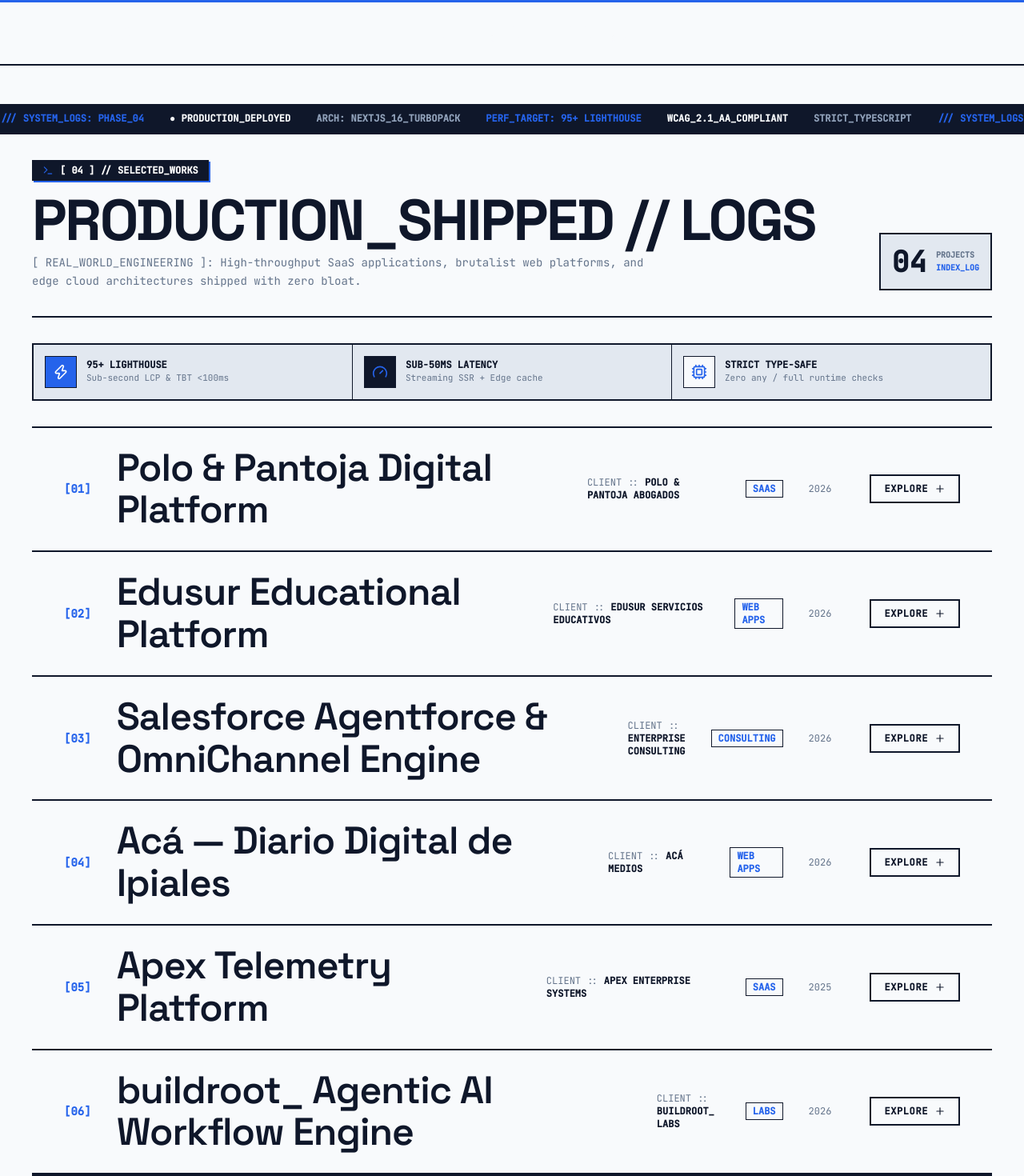
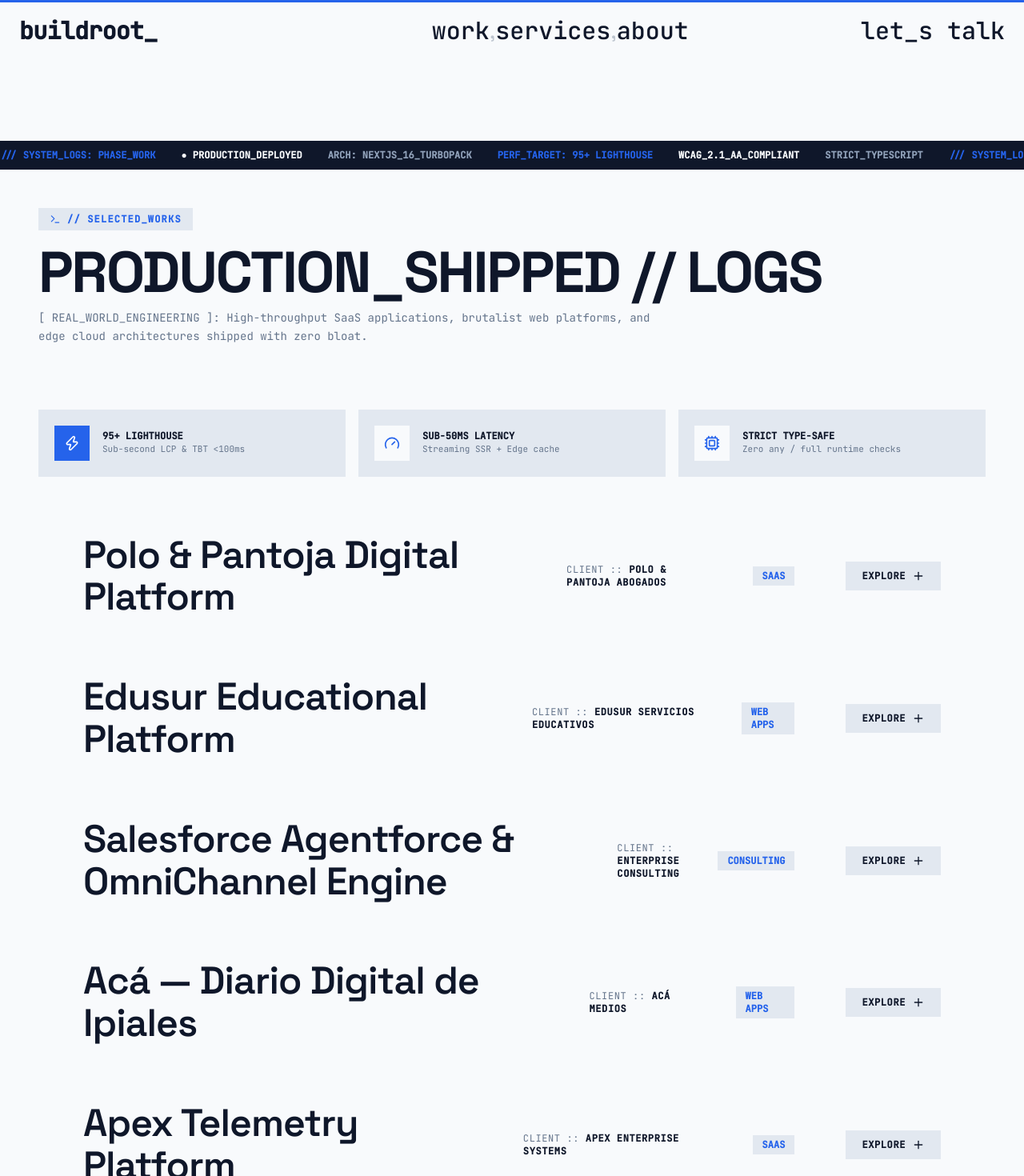
Before and after one commit to buildroot-tech/front-buildroot, a Next.js app: page /work in a window 1280 px wide. Shown: the top 1470 px of the page at 80% size. Built offline with nearby package versions, Linux system fonts and the light colour scheme.

Commit message:
feat(header): section-based color change with IntersectionObserver
- Navbar color changes based on which section is in view
- Dark sections (hero, cta) show light text
- Light sections show dark text
- Smooth transition between sections

```diff
--- a/components/layout/Footer.tsx
+++ b/components/layout/Footer.tsx
@@ -80,7 +80,7 @@ export function Footer() {
         {/* Bottom */}
         <div className="mt-12 flex flex-col items-center justify-between gap-4 border-t-2 border-[var(--border)] pt-6 sm:flex-row">
           <p className="font-mono text-xs text-[var(--text-muted)]">
-            © {new Date().getFullYear()} buildroot_. All rights reserved.
+            © buildroot_. All rights reserved.
           </p>
           <p className="font-mono text-xs text-[var(--text-muted)]">
             Built with Next.js & Tailwind
--- a/components/layout/Header.tsx
+++ b/components/layout/Header.tsx
@@ -1,6 +1,6 @@
 "use client";
 
-import { useState, useEffect } from "react";
+import { useState, useEffect, useRef } from "react";
 import Link from "next/link";
 import { motion, AnimatePresence } from "framer-motion";
 import { cn } from "@/lib/utils";
@@ -12,15 +12,36 @@ const navLinks = [
   { href: "/about", label: "about" },
 ];
 
+// Sections that have dark backgrounds (need light text)
+const darkSections = ["hero", "cta"];
+
 export function Header() {
-  const [scrolled, setScrolled] = useState(false);
+  const [activeSection, setActiveSection] = useState<string>("hero");
   const [mobileOpen, setMobileOpen] = useState(false);
+  const observerRef = useRef<IntersectionObserver | null>(null);
 
   useEffect(() => {
-    const onScroll = () => setScrolled(window.scrollY > 50);
-    window.addEventListener("scroll", onScroll, { passive: true });
-    return () => window.removeEventListener("scroll", onScroll);
+    const sections = document.querySelectorAll("section[id]");
+
+    observerRef.current = new IntersectionObserver(
+      (entries) => {
+        entries.forEach((entry) => {
+          if (entry.isIntersecting) {
+            setActiveSection(entry.target.id);
+          }
+        });
+      },
+      { threshold: 0.5 }
+    );
+
+    sections.forEach((section) => observerRef.current?.observe(section));
+
+    return () => {
+      observerRef.current?.disconnect();
+    };
   }, []);
+
+  const isDarkSection = darkSections.includes(activeSection);
 
   useEffect(() => {
     if (mobileOpen) {
@@ -38,9 +59,9 @@ export function Header() {
       <header
         className={cn(
           "fixed top-0 left-0 right-0 z-50 transition-colors duration-300",
-          scrolled
-            ? "bg-[var(--bg-primary)]"
-            : "bg-transparent",
+          isDarkSection
+            ? "bg-transparent"
+            : "bg-[var(--bg-primary)]",
         )}
       >
         <div className="flex items-center justify-between px-6 py-5 overflow-hidden">
@@ -49,7 +70,7 @@ export function Header() {
             href="/"
             className="font-mono text-3xl font-bold tracking-tight"
             style={{
-              color: scrolled ? "var(--text-primary)" : "var(--text-inverse)",
+              color: isDarkSection ? "var(--text-inverse)" : "var(--text-primary)",
             }}
           >
             <ScrambleText text="buildroot_" speed={80} />
@@ -63,9 +84,7 @@ export function Header() {
                   href={link.href}
                   className="group relative font-mono text-3xl font-medium transition-colors hover:text-[var(--accent)]"
                   style={{
-                    color: scrolled
-                      ? "var(--text-primary)"
-                      : "var(--text-inverse)",
+                    color: isDarkSection ? "var(--text-inverse)" : "var(--text-primary)",
                     minWidth: `${link.label.length}ch`,
                   }}
                 >
@@ -76,9 +95,7 @@ export function Header() {
                   <span
                     className="text-3xl"
                     style={{
-                      color: scrolled
-                        ? "var(--text-muted)"
-                        : "var(--text-inverse)",
+                      color: isDarkSection ? "var(--text-inverse)" : "var(--text-muted)",
                       opacity: 0.4,
                     }}
                   >
@@ -94,7 +111,7 @@ export function Header() {
             href="/contact"
             className="group relative font-mono text-3xl font-medium transition-colors hover:text-[var(--accent)] ml-8"
             style={{
-              color: scrolled ? "var(--text-primary)" : "var(--text-inverse)",
+              color: isDarkSection ? "var(--text-inverse)" : "var(--text-primary)",
               minWidth: "9ch",
             }}
           >
@@ -111,9 +128,9 @@ export function Header() {
             <motion.span
               className="block h-0.5 w-6"
               style={{
-                background: scrolled
-                  ? "var(--text-primary)"
-                  : "var(--text-inverse)",
+                background: isDarkSection
+                  ? "var(--text-inverse)"
+                  : "var(--text-primary)",
               }}
               animate={mobileOpen ? { rotate: 45, y: 8 } : { rotate: 0, y: 0 }}
               transition={{ duration: 0.2 }}
@@ -121,9 +138,9 @@ export function Header() {
             <motion.span
               className="block h-0.5 w-6"
               style={{
-                background: scrolled
-                  ? "var(--text-primary)"
-                  : "var(--text-inverse)",
+                background: isDarkSection
+                  ? "var(--text-inverse)"
+                  : "var(--text-primary)",
               }}
               animate={mobileOpen ? { opacity: 0 } : { opacity: 1 }}
               transition={{ duration: 0.2 }}
@@ -131,9 +148,9 @@ export function Header() {
             <motion.span
               className="block h-0.5 w-6"
               style={{
-                background: scrolled
-                  ? "var(--text-primary)"
-                  : "var(--text-inverse)",
+                background: isDarkSection
+                  ? "var(--text-inverse)"
+                  : "var(--text-primary)",
               }}
               animate={
                 mobileOpen ? { rotate: -45, y: -8 } : { rotate: 0, y: 0 }
--- a/components/work/ProjectRow.tsx
+++ b/components/work/ProjectRow.tsx
@@ -17,53 +17,46 @@ export function ProjectRow({ project, onSelectCaseStudy }: ProjectRowProps) {
   const primaryMetric = project.metrics[0];
 
   return (
-    <div className="w-full border-b-2 border-[var(--border)] bg-[var(--bg-primary)] transition-colors duration-200">
-      {/* Locomotive-Style Horizontal Row Header */}
+    <div className="w-full bg-[var(--bg-primary)] transition-colors duration-200 my-2">
+      {/* Horizontal Row Header without numbers or years */}
       <div
         onClick={() => setIsExpanded(!isExpanded)}
-        className="group relative flex cursor-pointer flex-col justify-between gap-4 px-4 py-6 sm:px-6 md:px-10 lg:flex-row lg:items-center hover:bg-[var(--bg-secondary)]"
+        className="group relative flex cursor-pointer flex-col justify-between gap-6 py-8 px-6 sm:px-10 md:px-14 lg:flex-row lg:items-center hover:bg-[var(--bg-secondary)]/70 transition-colors"
       >
-        {/* Left: Index & Title */}
-        <div className="flex items-center gap-4 md:gap-8">
-          <span className="font-mono text-sm font-bold text-[var(--accent)]">
-            [{project.indexCode}]
-          </span>
-
+        {/* Left: Title */}
+        <div className="flex items-center gap-6 md:gap-12">
           <div>
-            <h3 className="heading text-h2 text-[var(--text-primary)] transition-colors group-hover:text-[var(--accent)]">
-              <ScrambleText text={project.title} trigger="hover" speed={50} />
+            <h3 className="heading text-h2 text-[var(--text-primary)] transition-colors group-hover:text-[var(--accent)] tracking-tight">
+              <ScrambleText text={project.title} trigger="hover" speed={45} />
             </h3>
-            <p className="font-mono text-xs text-[var(--text-muted)] lg:hidden mt-1">
+            <p className="font-mono text-xs text-[var(--text-muted)] lg:hidden mt-2">
               {project.client} // {project.category}
             </p>
           </div>
         </div>
 
-        {/* Right: Client, Category, Year & Expand Toggle */}
-        <div className="flex items-center justify-between gap-6 font-mono text-xs sm:gap-12">
-          <div className="hidden lg:flex items-center gap-8">
-            <span className="uppercase text-[var(--text-muted)]">
+        {/* Right: Client, Category & Expand Toggle */}
+        <div className="flex items-center justify-between gap-8 font-mono text-xs sm:gap-16">
+          <div className="hidden lg:flex items-center gap-12">
+            <span className="uppercase text-[var(--text-muted)] tracking-wider">
               CLIENT :: <strong className="text-[var(--text-primary)]">{project.client}</strong>
             </span>
-            <span className="border border-[var(--border)] px-2 py-0.5 font-bold uppercase text-[var(--accent)]">
+            <span className="bg-[var(--bg-secondary)] px-3 py-1 font-semibold uppercase text-[var(--accent)]">
               {project.category}
-            </span>
-            <span className="text-[var(--text-muted)]">
-              {project.year}
             </span>
           </div>
 
           <button
             type="button"
-            className={`flex items-center gap-2 border-2 border-[var(--border)] px-4 py-2 font-mono text-xs font-bold uppercase tracking-wider transition-all ${
+            className={`flex items-center gap-2 px-5 py-2.5 font-mono text-xs font-bold uppercase tracking-wider transition-all ${
               isExpanded
-                ? "bg-[var(--accent)] text-white shadow-[2px_2px_0_var(--border)]"
-                : "bg-[var(--bg-primary)] text-[var(--text-primary)] group-hover:bg-[var(--bg-hero)] group-hover:text-white"
+                ? "bg-[var(--accent)] text-white shadow-sm"
+                : "bg-[var(--bg-secondary)] text-[var(--text-primary)] group-hover:bg-[var(--accent)] group-hover:text-white"
             }`}
             aria-expanded={isExpanded}
           >
             <span>{isExpanded ? "CLOSE" : "EXPLORE"}</span>
-            {isExpanded ? <Minus className="h-3.5 w-3.5" /> : <Plus className="h-3.5 w-3.5" />}
+            {isExpanded ? <Minus className="h-4 w-4" /> : <Plus className="h-4 w-4" />}
           </button>
         </div>
       </div>
@@ -76,47 +69,47 @@ export function ProjectRow({ project, onSelectCaseStudy }: ProjectRowProps) {
             animate={{ height: "auto", opacity: 1 }}
             exit={{ height: 0, opacity: 0 }}
             transition={{ duration: 0.35, ease: [0.25, 0.1, 0.25, 1] }}
-            className="overflow-hidden border-t-2 border-dashed border-[var(--border-muted)] bg-[var(--bg-secondary)]"
+            className="overflow-hidden bg-[var(--bg-secondary)]/50"
           >
-            <div className="p-6 md:p-10">
-              <div className="grid gap-8 lg:grid-cols-12">
+            <div className="p-8 sm:p-10 md:p-14">
+              <div className="grid gap-10 lg:grid-cols-12 lg:gap-14">
                 {/* Visual Preview Frame (Left 5 Cols) */}
-                <div className="lg:col-span-5 border-2 border-[var(--border)] overflow-hidden shadow-[4px_4px_0_var(--border)]">
+                <div className="lg:col-span-5 overflow-hidden">
                   <ProjectVisualPreview project={project} />
                 </div>
 
                 {/* Details & Specs (Right 7 Cols) */}
-                <div className="flex flex-col justify-between lg:col-span-7">
+                <div className="flex flex-col justify-between lg:col-span-7 space-y-6">
                   <div>
-                    <div className="font-mono text-xs uppercase text-[var(--accent)] font-bold">
+                    <div className="font-mono text-xs uppercase text-[var(--accent)] font-bold tracking-widest">
                       /// PROJECT_OVERVIEW
                     </div>
-                    <p className="mt-2 text-base text-[var(--text-primary)] leading-relaxed font-sans">
+                    <p className="mt-3 text-base text-[var(--text-primary)] leading-relaxed font-sans max-w-2xl">
                       {project.description}
                     </p>
 
                     {/* Metric Box */}
                     {primaryMetric && (
-                      <div className="mt-6 flex items-center justify-between border-2 border-[var(--border)] bg-[var(--bg-primary)] p-3.5 font-mono text-xs shadow-[3px_3px_0_var(--border)]">
+                      <div className="mt-8 flex items-center justify-between bg-[var(--bg-primary)] p-4 font-mono text-xs">
                         <span className="uppercase tracking-wider font-bold text-[var(--text-muted)]">
                           /// KEY_IMPACT: {primaryMetric.label}
                         </span>
-                        <span className="text-base font-black text-[var(--accent)]">
+                        <span className="text-lg font-black text-[var(--accent)]">
                           {primaryMetric.value}
                         </span>
                       </div>
                     )}
 
                     {/* Tech Stack Badges */}
-                    <div className="mt-6 font-mono">
-                      <p className="text-[10px] uppercase font-bold text-[var(--text-muted)] mb-2">
+                    <div className="mt-8 font-mono">
+                      <p className="text-[11px] uppercase font-bold text-[var(--text-muted)] mb-3 tracking-wider">
                         MODULES_LOADED:
                       </p>
-                      <div className="flex flex-wrap gap-1.5 text-xs">
+                      <div className="flex flex-wrap gap-2 text-xs">
                         {project.tags.map((tag) => (
                           <span
                             key={tag}
-                            className="border border-[var(--border)] bg-[var(--bg-primary)] px-2.5 py-0.5 font-bold text-[var(--text-primary)]"
+                            className="bg-[var(--bg-primary)] px-3 py-1 font-semibold text-[var(--text-primary)]"
                           >
                             [{tag}]
                           </span>
@@ -126,14 +119,14 @@ export function ProjectRow({ project, onSelectCaseStudy }: ProjectRowProps) {
                   </div>
 
                   {/* Actions */}
-                  <div className="mt-8 flex flex-wrap items-center gap-4 pt-4 border-t border-dashed border-[var(--border-muted)] font-mono text-xs">
+                  <div className="pt-6 flex flex-wrap items-center gap-4 font-mono text-xs">
                     <button
                       onClick={() => onSelectCaseStudy(project)}
-                      className="brutalist-button brutalist-button-accent text-xs"
+                      className="brutalist-button brutalist-button-accent text-xs py-3 px-6"
                     >
-                      <Terminal className="h-3.5 w-3.5" />
+                      <Terminal className="h-4 w-4" />
                       <span>INSPECT CASE STUDY</span>
-                      <ArrowUpRight className="h-3.5 w-3.5" />
+                      <ArrowUpRight className="h-4 w-4" />
                     </button>
 
                     {project.demoUrl && (
@@ -141,10 +134,10 @@ export function ProjectRow({ project, onSelectCaseStudy }: ProjectRowProps) {
                         href={project.demoUrl}
                         target="_blank"
                         rel="noopener noreferrer"
-                        className="brutalist-button text-xs"
+                        className="brutalist-button text-xs py-3 px-6"
                       >
                         <span>LIVE DEMO</span>
-                        <ExternalLink className="h-3.5 w-3.5" />
+                        <ExternalLink className="h-4 w-4" />
                       </a>
                     )}
                   </div>
--- a/components/work/ProjectsGrid.tsx
+++ b/components/work/ProjectsGrid.tsx
@@ -11,7 +11,7 @@ export function ProjectsGrid() {
   const [selectedProject, setSelectedProject] = useState<Project | null>(null);
 
   return (
-    <div className="w-full font-mono select-none border-t-2 border-[var(--border)]">
+    <div className="w-full font-mono select-none space-y-3">
       {/* Locomotive-Style Expandable List Rows */}
       {PROJECTS.map((project) => (
         <ProjectRow
@@ -21,18 +21,18 @@ export function ProjectsGrid() {
         />
       ))}
 
-      {/* Interactive "START YOUR PROJECT" Final Row */}
-      <div className="w-full border-b-2 border-[var(--border)] bg-[#0f172a] text-white p-6 sm:p-8 md:px-10">
-        <div className="flex flex-col md:flex-row md:items-center justify-between gap-6">
+      {/* Interactive "START YOUR PROJECT" Spacious Callout Row */}
+      <div className="w-full bg-[var(--bg-secondary)]/60 py-16 px-6 sm:px-10 md:px-14 mt-8">
+        <div className="flex flex-col lg:flex-row lg:items-center justify-between gap-8 max-w-7xl">
           <div>
-            <div className="flex items-center gap-2 text-xs font-bold uppercase text-[var(--accent)]">
+            <div className="flex items-center gap-2 text-xs font-bold uppercase text-[var(--accent)] tracking-widest">
               <Plus className="h-4 w-4" />
-              <span>[07] NEXT_PROJECT_SLOT</span>
+              <span>NEXT_PROJECT_SLOT</span>
             </div>
-            <h3 className="heading text-h2 mt-2 text-white">
+            <h3 className="heading text-h2 mt-3 text-[var(--text-primary)]">
               Ready to build your digital product?
             </h3>
-            <p className="mt-1 text-sm text-slate-300 font-sans max-w-xl">
+            <p className="mt-2 text-base text-[var(--text-muted)] font-sans max-w-2xl leading-relaxed">
               We engineer scalable SaaS platforms, high-performance web applications, and custom cloud architecture in 2-4 week sprints.
             </p>
           </div>
@@ -40,7 +40,7 @@ export function ProjectsGrid() {
           <div>
             <Link
               href="/#contact"
-              className="brutalist-button brutalist-button-accent text-xs font-bold tracking-wider"
+              className="brutalist-button brutalist-button-accent text-xs font-bold tracking-wider py-4 px-8"
             >
               <span>START A BUILD →</span>
               <ArrowUpRight className="h-4 w-4" />
--- a/components/work/WorkSection.tsx
+++ b/components/work/WorkSection.tsx
@@ -6,52 +6,43 @@ import { Cpu, Terminal, Zap, Gauge } from "lucide-react";
 
 export function WorkSection() {
   return (
-    <section id="work" className="relative w-full bg-[var(--bg-primary)] border-t-2 border-[var(--border)] overflow-hidden py-12">
-      {/* Brutalist Top Ticker Strip */}
-      <div className="w-full border-b-2 border-[var(--border)] bg-[var(--bg-hero)] py-2.5 text-[var(--text-inverse)] font-mono text-xs font-bold overflow-hidden select-none">
+    <section id="work" className="relative w-full bg-[var(--bg-primary)] py-16 md:py-24 overflow-hidden">
+      {/* Restored Brutalist Marquee Ticker Strip */}
+      <div className="w-full bg-[var(--bg-hero)] py-2.5 text-[var(--text-inverse)] font-mono text-xs font-bold overflow-hidden select-none mb-12">
         <div className="flex whitespace-nowrap animate-marquee gap-8">
-          <span className="text-[var(--accent)]">/// SYSTEM_LOGS: PHASE_04</span>
+          <span className="text-[var(--accent)]">/// SYSTEM_LOGS: PHASE_WORK</span>
           <span>● PRODUCTION_DEPLOYED</span>
           <span className="text-slate-400">ARCH: NEXTJS_16_TURBOPACK</span>
           <span className="text-[var(--accent)]">PERF_TARGET: 95+ LIGHTHOUSE</span>
           <span>WCAG_2.1_AA_COMPLIANT</span>
           <span className="text-slate-400">STRICT_TYPESCRIPT</span>
-          <span className="text-[var(--accent)]">/// SYSTEM_LOGS: PHASE_04</span>
+          <span className="text-[var(--accent)]">/// SYSTEM_LOGS: PHASE_WORK</span>
           <span>● PRODUCTION_DEPLOYED</span>
           <span className="text-slate-400">ARCH: NEXTJS_16_TURBOPACK</span>
         </div>
       </div>
 
-      {/* Edge-to-Edge Expansive Container */}
-      <div className="w-full max-w-[1800px] mx-auto px-4 sm:px-6 md:px-10 pt-8">
+      {/* Spacious Edge-to-Edge Container */}
+      <div className="w-full max-w-[1800px] mx-auto px-4 sm:px-8 md:px-12">
         {/* Section Header */}
         <motion.div
           initial={{ opacity: 0, y: 15 }}
           whileInView={{ opacity: 1, y: 0 }}
           viewport={{ once: true, margin: "-100px" }}
           transition={{ duration: 0.5 }}
-          className="flex flex-col md:flex-row md:items-end justify-between gap-6 border-b-2 border-[var(--border)] pb-8"
+          className="flex flex-col md:flex-row md:items-end justify-between gap-8 pb-10"
         >
           <div>
-            <div className="inline-flex items-center gap-2 border border-[var(--border)] bg-[var(--bg-hero)] px-3 py-1 font-mono text-xs font-bold uppercase text-white shadow-[2px_2px_0_var(--accent)]">
-              <Terminal className="h-3.5 w-3.5 text-[var(--accent)]" />
-              <span>[ 04 ] // SELECTED_WORKS</span>
+            <div className="inline-flex items-center gap-2 bg-[var(--bg-secondary)] px-3.5 py-1.5 font-mono text-xs font-bold uppercase text-[var(--accent)] tracking-widest">
+              <Terminal className="h-3.5 w-3.5" />
+              <span>// SELECTED_WORKS</span>
             </div>
-            <h2 className="headline text-h1 mt-3 text-[var(--text-primary)]">
+            <h2 className="headline text-h1 mt-4 text-[var(--text-primary)] tracking-tight">
               PRODUCTION_SHIPPED // LOGS
             </h2>
-            <p className="mt-2 font-mono text-sm text-[var(--text-muted)] max-w-3xl leading-relaxed">
+            <p className="mt-3 font-mono text-sm text-[var(--text-muted)] max-w-3xl leading-relaxed">
               [ REAL_WORLD_ENGINEERING ]: High-throughput SaaS applications, brutalist web platforms, and edge cloud architectures shipped with zero bloat.
             </p>
-          </div>
-
-          {/* Big Index Badge */}
-          <div className="hidden lg:flex items-center gap-3 border-2 border-[var(--border)] bg-[var(--bg-secondary)] p-3.5 font-mono">
-            <span className="text-4xl font-black text-[var(--border)]">04</span>
-            <div className="text-[10px] font-bold text-[var(--text-muted)] uppercase">
-              <div>PROJECTS</div>
-              <div className="text-[var(--accent)]">INDEX_LOG</div>
-            </div>
           </div>
         </motion.div>
 
@@ -61,10 +52,10 @@ export function WorkSection() {
           whileInView={{ opacity: 1, y: 0 }}
           viewport={{ once: true, margin: "-100px" }}
           transition={{ duration: 0.5, delay: 0.1 }}
-          className="my-8 grid grid-cols-1 gap-px border-2 border-[var(--border)] bg-[var(--border)] sm:grid-cols-3 font-mono"
+          className="my-10 grid grid-cols-1 gap-4 sm:grid-cols-3 font-mono"
         >
-          <div className="flex items-center gap-3 bg-[var(--bg-secondary)] p-3.5">
-            <div className="flex h-10 w-10 shrink-0 items-center justify-center border border-[var(--border)] bg-[var(--accent)] text-white">
+          <div className="flex items-center gap-4 bg-[var(--bg-secondary)] p-5">
+            <div className="flex h-11 w-11 shrink-0 items-center justify-center bg-[var(--accent)] text-white">
               <Zap className="h-5 w-5" />
             </div>
             <div>
@@ -73,9 +64,9 @@ export function WorkSection() {
             </div>
           </div>
 
-          <div className="flex items-center gap-3 bg-[var(--bg-secondary)] p-3.5">
-            <div className="flex h-10 w-10 shrink-0 items-center justify-center border border-[var(--border)] bg-[var(--bg-hero)] text-white">
-              <Gauge className="h-5 w-5 text-[var(--accent)]" />
+          <div className="flex items-center gap-4 bg-[var(--bg-secondary)] p-5">
+            <div className="flex h-11 w-11 shrink-0 items-center justify-center bg-[var(--bg-primary)] text-[var(--accent)]">
+              <Gauge className="h-5 w-5" />
             </div>
             <div>
               <p className="text-xs font-extrabold uppercase text-[var(--text-primary)]">SUB-50MS LATENCY</p>
@@ -83,8 +74,8 @@ export function WorkSection() {
             </div>
           </div>
 
-          <div className="flex items-center gap-3 bg-[var(--bg-secondary)] p-3.5">
-            <div className="flex h-10 w-10 shrink-0 items-center justify-center border border-[var(--border)] bg-[var(--bg-primary)] text-[var(--text-primary)]">
+          <div className="flex items-center gap-4 bg-[var(--bg-secondary)] p-5">
+            <div className="flex h-11 w-11 shrink-0 items-center justify-center bg-[var(--bg-primary)] text-[var(--text-primary)]">
               <Cpu className="h-5 w-5 text-[var(--accent)]" />
             </div>
             <div>
@@ -95,7 +86,7 @@ export function WorkSection() {
         </motion.div>
 
         {/* Projects Structural Grid */}
-        <div className="mt-6">
+        <div className="mt-8">
           <ProjectsGrid />
         </div>
       </div>
```
Also changed, not shown: app/page.tsx (+15 -5 lines), components/work/CaseStudyModal.tsx (+9 -11 lines).
